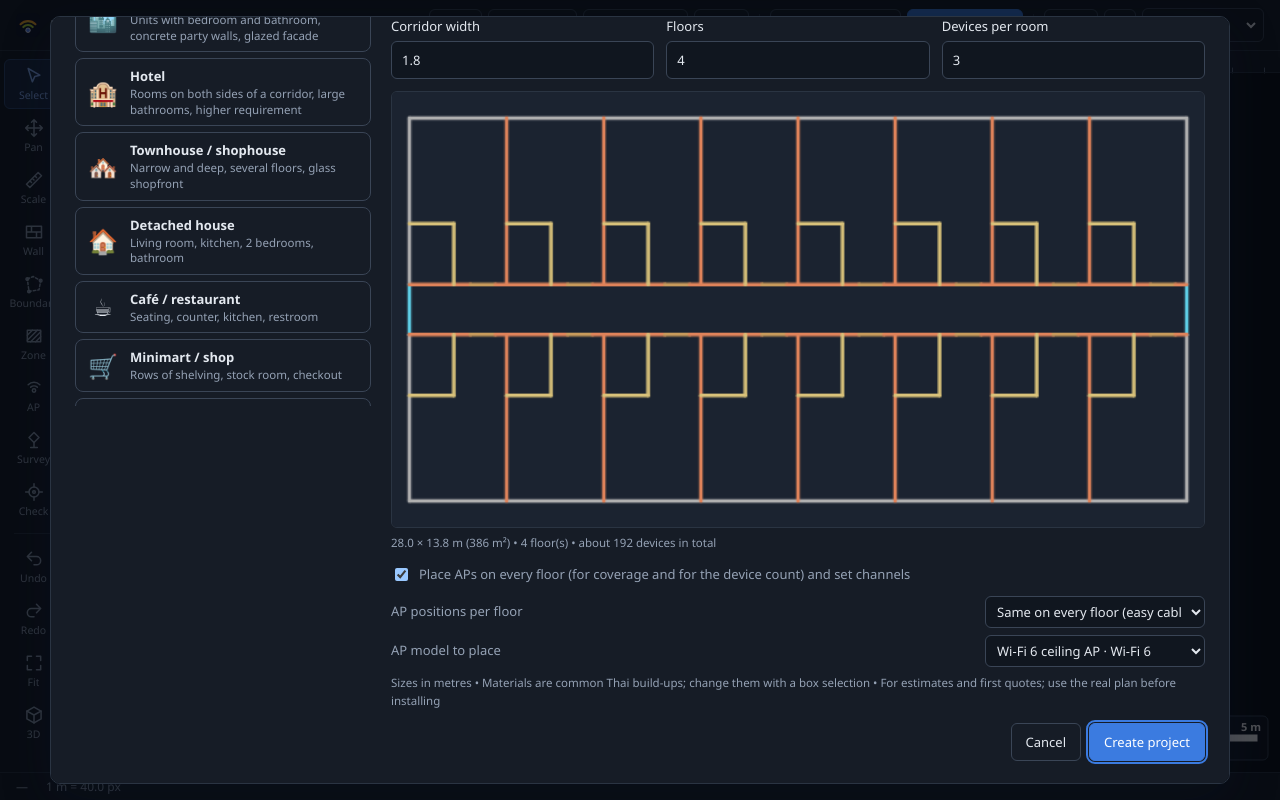
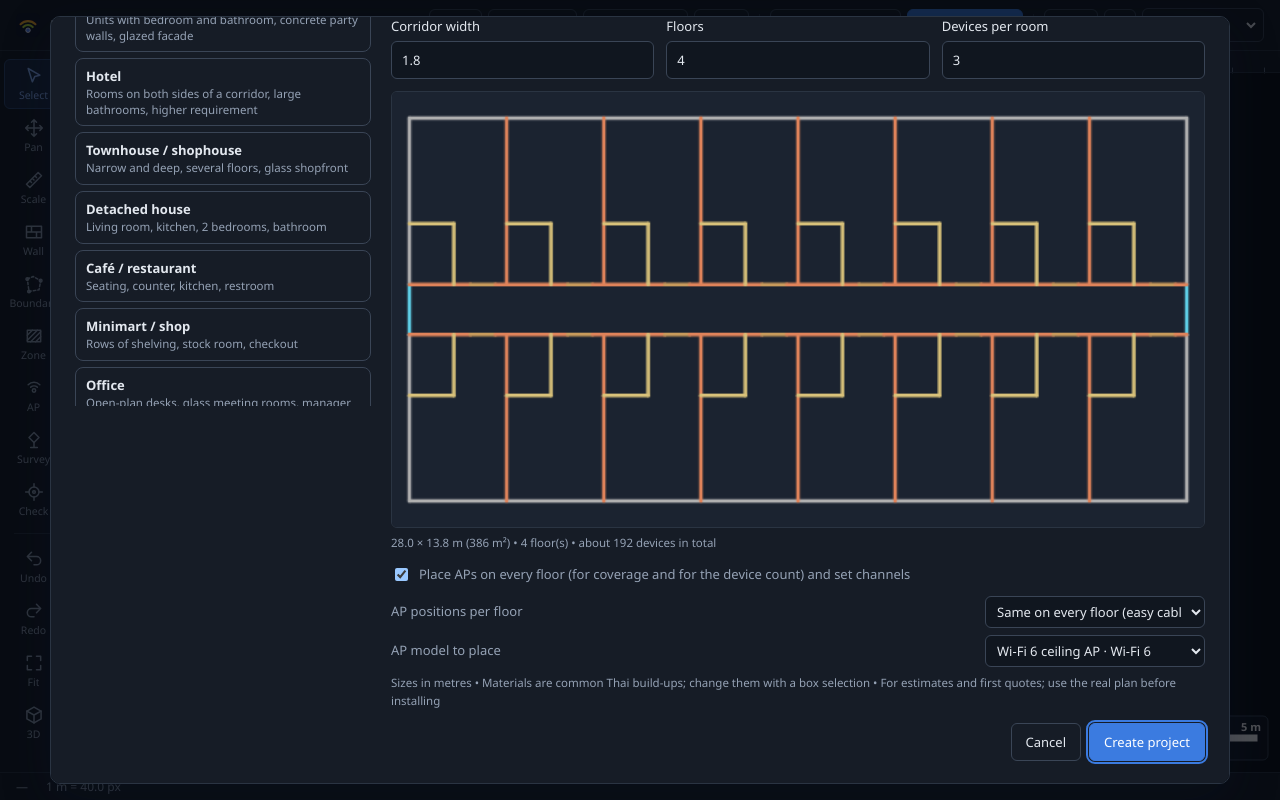
Before and after one commit to natthaphatbank/beamwise, a plain HTML site: page index.html in a window 1280 px wide. Both pictures are taken after a click on the button "Start from a building template". Drawn offline with Linux system fonts and the light colour scheme.

Commit message:
Templates: names only, no emoji icons
Co-Authored-By: Claude Opus 5.5 <noreply@anthropic.com>

```diff
--- a/css/pro.css
+++ b/css/pro.css
@@ -139,7 +139,6 @@
 .tpl-card.active { border-color: var(--accent); background: var(--accent-soft); box-shadow: 0 0 0 1px var(--accent) inset; }
 .tpl-card b { display: block; font-weight: 600; }
 .tpl-card small { display: block; color: var(--muted); font-size: 11.5px; line-height: 1.35; margin-top: 1px; }
-.tpl-ic { font-size: 24px; width: 34px; text-align: center; flex-shrink: 0; }
 .tpl-form .modal-sub { margin-top: 0; }
 .tpl-form .model-form { grid-template-columns: repeat(3, 1fr); }
 @media (max-width: 520px) { .tpl-form .model-form { grid-template-columns: 1fr 1fr; } }
--- a/js/templates.js
+++ b/js/templates.js
@@ -28,7 +28,7 @@ function tplKit() {
 
 const TEMPLATES = {
   dorm: {
-    icon: "🏢", env: 2,
+    env: 2,
     params: { rooms: [8, 2, 30, 1], roomW: [3.5, 2.8, 6, 0.1], roomD: [6, 4, 10, 0.1], corridor: [1.8, 1.2, 4, 0.1], floors: [4, 1, 30, 1], devPer: [3, 1, 10, 1] },
     build(p, k) {
       const n = p.rooms, W = n * p.roomW, rd = p.roomD, cw = p.corridor, H = 2 * rd + cw;
@@ -47,7 +47,7 @@ const TEMPLATES = {
     },
   },
   condo: {
-    icon: "🏙️", env: 2,
+    env: 2,
     params: { units: [6, 2, 20, 1], unitW: [5, 3.5, 10, 0.1], unitD: [8, 5, 14, 0.1], corridor: [2, 1.4, 4, 0.1], floors: [8, 1, 60, 1], devPer: [5, 1, 15, 1] },
     build(p, k) {
       const n = p.units, uw = p.unitW, ud = p.unitD, cw = p.corridor, W = n * uw, H = 2 * ud + cw;
@@ -70,7 +70,7 @@ const TEMPLATES = {
     },
   },
   hotel: {
-    icon: "🏨", env: 2, req: -67,
+    env: 2, req: -67,
     params: { rooms: [10, 2, 40, 1], roomW: [4, 3, 7, 0.1], roomD: [8, 5, 12, 0.1], corridor: [2, 1.4, 4, 0.1], floors: [6, 1, 50, 1], devPer: [3, 1, 10, 1] },
     build(p, k) {
       const n = p.rooms, rw = p.roomW, rd = p.roomD, cw = p.corridor, W = n * rw, H = 2 * rd + cw;
@@ -87,7 +87,7 @@ const TEMPLATES = {
     },
   },
   townhouse: {
-    icon: "🏘️", env: 2,
+    env: 2,
     params: { width: [4.5, 3.5, 8, 0.1], depth: [16, 8, 30, 0.1], floors: [3, 1, 5, 1], devices: [8, 1, 40, 1] },
     build(p, k) {
       const W = p.width, D = p.depth, mid = D * 0.55;
@@ -101,7 +101,7 @@ const TEMPLATES = {
     },
   },
   house: {
-    icon: "🏠", env: 2,
+    env: 2,
     params: { width: [10, 7, 20, 0.1], depth: [12, 7, 20, 0.1], floors: [2, 1, 3, 1], devices: [10, 1, 50, 1] },
     build(p, k) {
       const W = p.width, D = p.depth, h = W / 2;
@@ -116,7 +116,7 @@ const TEMPLATES = {
     },
   },
   cafe: {
-    icon: "☕", env: 1,
+    env: 1,
     params: { width: [12, 6, 40, 0.1], depth: [10, 6, 30, 0.1], seats: [40, 5, 300, 1] },
     build(p, k) {
       const W = p.width, D = p.depth, kx = W * 0.6;
@@ -130,7 +130,7 @@ const TEMPLATES = {
     },
   },
   minimart: {
-    icon: "🛒", env: 1,
+    env: 1,
     params: { width: [15, 8, 60, 0.1], depth: [12, 8, 40, 0.1], shelves: [5, 1, 20, 1], devices: [15, 2, 200, 1] },
     build(p, k) {
       const W = p.width, D = p.depth;
@@ -144,7 +144,7 @@ const TEMPLATES = {
     },
   },
   office: {
-    icon: "💼", env: 1,
+    env: 1,
     params: { width: [30, 12, 100, 0.5], depth: [20, 10, 60, 0.5], staff: [60, 5, 600, 1], meetings: [4, 0, 12, 1], managers: [2, 0, 12, 1] },
     build(p, k) {
       const W = p.width, D = p.depth, rd = 4.5, ry = D - rd;
@@ -168,7 +168,7 @@ const TEMPLATES = {
     },
   },
   school: {
-    icon: "🏫", env: 1,
+    env: 1,
     params: { classes: [6, 1, 20, 1], classW: [8, 6, 12, 0.1], classD: [9, 6, 12, 0.1], corridor: [3, 2, 5, 0.1], floors: [3, 1, 8, 1], students: [40, 10, 80, 1] },
     build(p, k) {
       const n = p.classes, cw = p.classW, cd = p.classD, W = n * cw, H = cd + p.corridor;
@@ -185,7 +185,7 @@ const TEMPLATES = {
     },
   },
   warehouse: {
-    icon: "🏭", env: 0, req: -72,
+    env: 0, req: -72,
     params: { width: [60, 20, 200, 1], depth: [40, 15, 150, 1], racks: [8, 0, 40, 1], devices: [30, 1, 500, 1] },
     build(p, k) {
       const W = p.width, D = p.depth;
@@ -201,7 +201,7 @@ const TEMPLATES = {
     },
   },
   hall: {
-    icon: "🎤", env: 0, req: -65,
+    env: 0, req: -65,
     params: { width: [30, 10, 100, 0.5], depth: [20, 8, 80, 0.5], people: [300, 20, 3000, 10] },
     build(p, k) {
       const W = p.width, D = p.depth;
@@ -213,7 +213,7 @@ const TEMPLATES = {
     },
   },
   clinic: {
-    icon: "🏥", env: 2, req: -67,
+    env: 2, req: -67,
     params: { rooms: [8, 2, 30, 1], roomW: [4, 3, 8, 0.1], roomD: [6, 4, 10, 0.1], corridor: [2.4, 1.8, 4, 0.1], floors: [3, 1, 20, 1], devPer: [4, 1, 15, 1] },
     build(p, k) {
       const n = p.rooms, rw = p.roomW, rd = p.roomD, cw = p.corridor, W = n * rw, H = 2 * rd + cw;
@@ -234,7 +234,7 @@ const TEMPLATES = {
     },
   },
   salon: {
-    icon: "💇", env: 1,
+    env: 1,
     params: { width: [8, 4, 20, 0.1], depth: [15, 8, 30, 0.1], rooms: [4, 0, 12, 1], devices: [20, 2, 100, 1] },
     build(p, k) {
       const W = p.width, D = p.depth, back = D * 0.45, ry = D - back;
@@ -252,7 +252,7 @@ const TEMPLATES = {
     },
   },
   factory: {
-    icon: "🏗️", env: 0, req: -72,
+    env: 0, req: -72,
     params: { width: [50, 20, 200, 1], depth: [30, 15, 150, 1], lines: [4, 0, 20, 1], devices: [40, 1, 1000, 1] },
     build(p, k) {
       const W = p.width, D = p.depth;
@@ -268,7 +268,7 @@ const TEMPLATES = {
     },
   },
   gym: {
-    icon: "🏋️", env: 0,
+    env: 0,
     params: { width: [20, 10, 60, 0.5], depth: [25, 10, 60, 0.5], members: [80, 10, 600, 5] },
     build(p, k) {
       const W = p.width, D = p.depth, sx = W * 0.6;
@@ -281,7 +281,7 @@ const TEMPLATES = {
     },
   },
   parking: {
-    icon: "🅿️", env: 0, req: -72,
+    env: 0, req: -72,
     params: { width: [40, 15, 150, 1], depth: [30, 15, 150, 1], floors: [3, 1, 12, 1], devices: [10, 1, 200, 1] },
     build(p, k) {
       const W = p.width, D = p.depth, span = 8;
@@ -309,10 +309,9 @@ function openTemplates() {
   openModal(`<h2>${t("tplTitle")}</h2>
     <p class="unit">${t("tplHelp")}</p>
     <div class="tpl-wrap">
-      <div class="tpl-list">${TEMPLATE_KEYS.map(k => `<button class="tpl-card ${k === key ? "active" : ""}" data-tpl="${k}"><span class="tpl-ic">${TEMPLATES[k].icon}</span>
-        <span><b>${t("tpl_" + k)}</b><small>${t("tplD_" + k)}</small></span></button>`).join("")}</div>
+      <div class="tpl-list">${TEMPLATE_KEYS.map(k => `<button class="tpl-card ${k === key ? "active" : ""}" data-tpl="${k}">        <span><b>${t("tpl_" + k)}</b><small>${t("tplD_" + k)}</small></span></button>`).join("")}</div>
       <div class="tpl-form">
-        <h3 class="modal-sub">${TEMPLATES[key].icon} ${t("tpl_" + key)}</h3>
+        <h3 class="modal-sub">${t("tpl_" + key)}</h3>
         <div class="model-form">${Object.entries(T.params).map(([p, [, lo, hi, st]]) =>
           `<label class="field"><span>${t("tp_" + p)}</span><input type="number" data-p="${p}" min="${lo}" max="${hi}" step="${st}" value="${v[p]}"></label>`).join("")}</div>
         <canvas id="tplPrev" width="560" height="300" class="tpl-prev"></canvas>
@@ -351,7 +350,7 @@ function openTemplates() {
     const vals = read(), auto = $("#tplAuto").checked, model = $("#tplModel").value, layout = $("#tplLayout").value;
     // replacing unsaved work asks first (Save first / Don't save / Cancel), then builds with a progress bar
     const go = () => {
-      openModal(`<h2>${TEMPLATES[key].icon} ${t("tpl_" + key)}</h2><p>${t(auto ? "tplBuildingAps" : "tplBuilding")}</p><div class="progress" id="tplProg"><div></div></div>`);
+      openModal(`<h2>${t("tpl_" + key)}</h2><p>${t(auto ? "tplBuildingAps" : "tplBuilding")}</p><div class="progress" id="tplProg"><div></div></div>`);
       applyTemplate(key, vals, { auto, model, layout }, p => { const b = $("#tplProg"); if (b) b.firstElementChild.style.width = Math.round(p * 100) + "%"; })
         .catch(e => { console.error(e); flash(t("pdfFailed")); }).finally(() => closeModal());
     };
```
